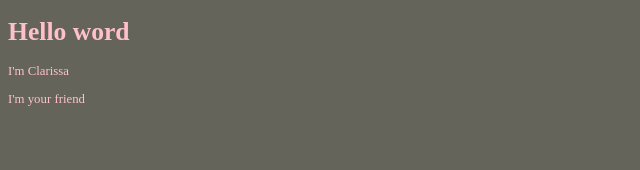
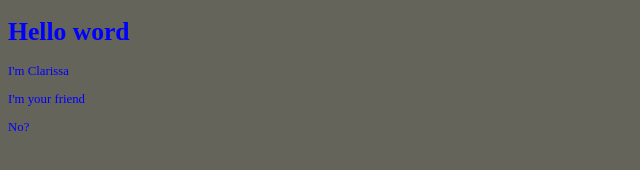
Before and after one commit to Clarissa0512/Primer-proyecto, a plain HTML site: page index.html in a window 1280 px wide. Shown: the whole page, without its empty margins (0-640 px from the left). Drawn offline with Linux system fonts and the light colour scheme.

Commit message:
Hola
de nuevo hola

```diff
--- a/index.css
+++ b/index.css
@@ -1,4 +1,4 @@
 body{
 	    background-color: rgb(100, 100, 90);
-		color: pink;
+		color: blue;
 		font-size: 80%;}
--- a/index.html
+++ b/index.html
@@ -11,5 +11,6 @@
          <h1>Hello word</h1>
 		 <p>I'm Clarissa</p>
 		 <p>I'm your friend</p>
+		 <p>No?</p>
     </body>
 </html>
```
